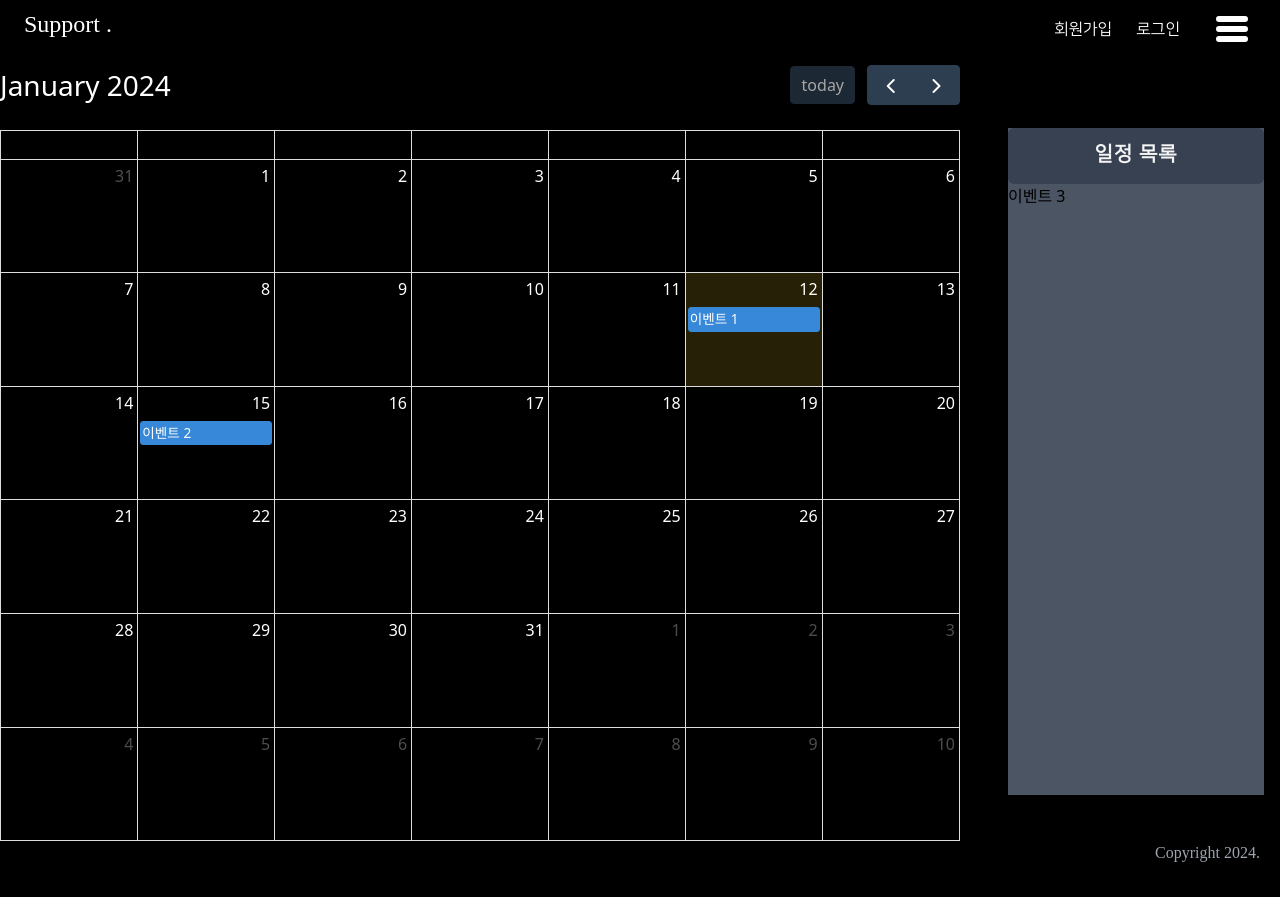
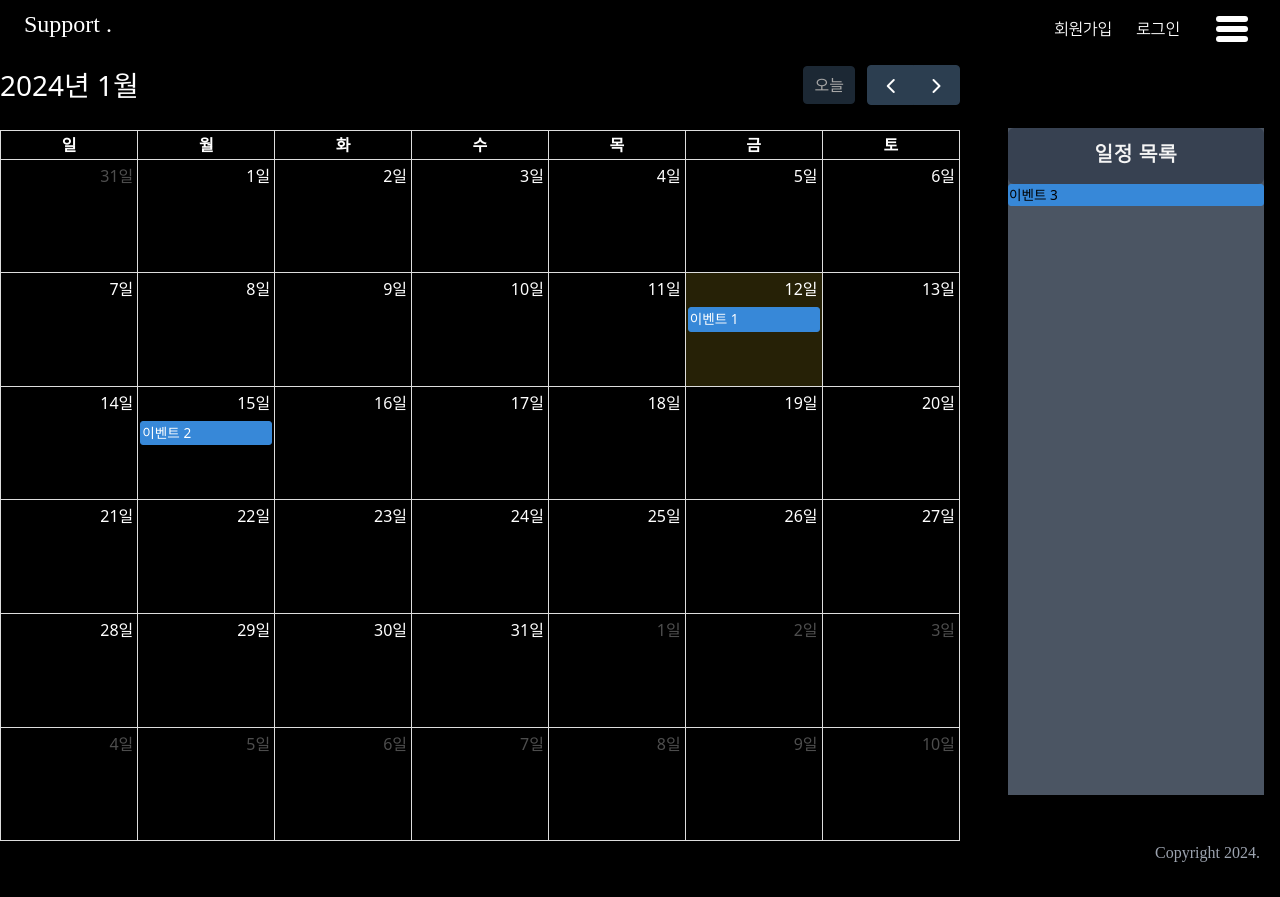
Before and after one commit to kutaelee/support-web, a React (Create React App) app in the folder src/main/reactfront/: page /inspection/plan in a window 1280 px wide. Built offline with nearby package versions, Linux system fonts and the light colour scheme; a web font is replaced by a local one.

Commit message:
Draggable add

```diff
--- a/src/main/reactfront/src/assist/css/customCalendar.css
+++ b/src/main/reactfront/src/assist/css/customCalendar.css
@@ -8,3 +8,6 @@
 .fc-toolbar-title{
     color: white;
 }
+.fc-col-header-cell-cushion{
+    color: white;
+}
--- a/src/main/reactfront/src/component/calendarEventModal.js
+++ b/src/main/reactfront/src/component/calendarEventModal.js
@@ -8,8 +8,8 @@ const CalendarEventModal = ({ isOpen, onClose, onSave, initialEvent }) => {
   useEffect(() => {
     // 초기 이벤트가 변경될 때마다 날짜와 텍스트를 업데이트
     if (initialEvent) {
-      const newDateWithMillis = new Date(initialEvent.startStr).toISOString().slice(0, 10); // UTC 시간으로 변환하고 날짜 포맷 조절
-      setNewDate(newDateWithMillis);
+      const newDateWithMillis = new Date(initialEvent.startStr);
+      setNewDate(newDateWithMillis.toISOString().slice(0, 10));
       setNewText(initialEvent.title || ''); // 이벤트에 설명이 있는 경우 표시
     }
   }, [initialEvent]);
--- a/src/main/reactfront/src/component/custCalendar.js
+++ b/src/main/reactfront/src/component/custCalendar.js
@@ -5,6 +5,7 @@ import interactionPlugin from '@fullcalendar/interaction';
 import EventModal from 'component/calendarEventModal';
 import ListBox from 'component/listBox';
 import 'assist/css/customCalendar.css';
+import koLocale from '@fullcalendar/core/locales/ko';
 
 const CustCalendar = () => {
   const [modalOpen, setModalOpen] = useState(false);
@@ -46,28 +47,24 @@ const CustCalendar = () => {
     handleModalClose();
   };
 
-  const handleEventDrop = (info) => {
-    console.log('드롭한 날짜:', info.event.start);
-  };
+  const handleEventReceive = (info) => {
+    console.log(info.event.id)
 
-  const handleDrop = (e) => {
-    e.preventDefault();
+    const timezoneOffset = new Date().getTimezoneOffset() * 60000;
+    const startDate = new Date(info.event.start-timezoneOffset);
 
-    const calendarApi = calendarRef.current.getApi();
-    const eventId = e.dataTransfer.getData('text/plain');
-    const draggedEl = document.getElementById(eventId);
 
-    // 이벤트 엘리먼트의 날짜 가져오기
-    const date = calendarApi.getDate(draggedEl);
-
-    const updatedEvents = events.map((ev) =>
-      ev.id === eventId ? { ...ev, date: date ? date.toISOString() : null } : ev
-    );
+    // 원하는 작업 수행
+    console.log('Received event start date:', startDate.toISOString().slice(0, 10));
+    const updatedEvents = events.map((event) =>
+    event.id === info.event.id
+      ? { ...event, date: startDate.toISOString().slice(0, 10) }
+      : event
+  );
 
     setEvents(updatedEvents);
+    console.log(events)
 
-    // handleEventDrop을 호출하여 부모 컴포넌트에 업데이트된 이벤트를 전달
-    handleEventDrop({ event: { start: date } });
   };
 
   const calendarOptions = {
@@ -77,20 +74,22 @@ const CustCalendar = () => {
     events: events.filter((event) => !!event.date),
     editable: true,
     eventClick: handleEventClick,
-    eventDrop: handleEventDrop,
     droppable: true,
+    eventReceive: handleEventReceive,
+    locale: koLocale
   };
 
   return (
     <div>
       <div className='pt-10 w-3/4 h-5/6 inline-block'>
         <h2>나만의 캘린더</h2>
-        <div className="calendar-container" onDrop={handleDrop} onDragOver={(e) => e.preventDefault()}>
+        <div className="calendar-container"  onDragOver={(e) => e.preventDefault()}>
           <FullCalendar {...calendarOptions} ref={calendarRef} />
           <EventModal isOpen={modalOpen} onClose={handleModalClose} onSave={handleModalSave} initialEvent={selectedEvent} />
         </div>
       </div>
-      <ListBox handleDrop={handleDrop} onEventDrop={handleEventDrop} events={events} setEvents={setEvents} calendarRef={calendarRef} />
+
+      <ListBox events={events} setEvents={setEvents} calendarRef={calendarRef}  />
     </div>
   );
 };
--- a/src/main/reactfront/src/component/listBox.js
+++ b/src/main/reactfront/src/component/listBox.js
@@ -1,29 +1,33 @@
-const ListBox = ({ events, setEvents, calendarRef, handleEventDrop }) => {
-  const handleDragStart = (event, e) => {
-    e.dataTransfer.setData('text/plain', event.id);
-  };
+import React, { useRef, useEffect } from 'react';
+import { Draggable } from '@fullcalendar/interaction';
 
-  const handleDrop = (e) => {
-    e.preventDefault();
+const DraggableListBoxItem = ({eventData}) => {
+  const externalEventRef = useRef(null);
 
-    const calendarApi = calendarRef.current.getApi();
-    const { x, y } = e;
-    const date = calendarApi.getDateFromEventProps({ x, y, type: 'drag' });
+  useEffect(() => {
+    const externalDraggable = new Draggable(externalEventRef.current, {
+      eventData: () => ({ title: eventData.title , id: eventData.id }),
+    });
 
-    const eventId = e.dataTransfer.getData('text/plain');
-    const updatedEvents = events.map((ev) =>
-      ev.id === eventId ? { ...ev, date: date ? date.toISOString() : null } : ev
-    );
+    // 컴포넌트가 언마운트될 때 Draggable 인스턴스를 소멸시킵니다.
+    return () => {
+      externalDraggable.destroy();
+    };
+  }, [eventData]);
 
-    setEvents(updatedEvents);
+  return (
+    <li
+    className='fc-event fc-event-draggable fc-event-resizable fc-event-start fc-event-end fc-event-past fc-daygrid-event fc-daygrid-block-event fc-h-event'
+      ref={externalEventRef}
+      data-event={JSON.stringify(eventData)}
+      draggable='true'
+    >
+      {eventData.title}
+    </li>
+  );
+};
 
-    // handleEventDrop을 호출하여 부모 컴포넌트에 업데이트된 이벤트를 전달
-    handleEventDrop({ event: { start: date } });
-  };
-
-  const handleDragOver = (e) => {
-    e.preventDefault();
-  };
+const ListBox = ({ events }) => {
 
   return (
     <div className='inline-block w-1/5 h-5/6 absolute ml-12 mt-32 bg-gray-600'>
@@ -34,15 +38,11 @@ const ListBox = ({ events, setEvents, calendarRef, handleEventDrop }) => {
         {events.map(
           (event) =>
             event.date == null && (
-              <li
+              <DraggableListBoxItem
                 key={event.id}
-                draggable
-                onDragStart={(e) => handleDragStart(event, e)}
-                onDrop={(e) => handleDrop(e)}
-                onDragOver={handleDragOver}
-              >
-                {event.title}
-              </li>
+                eventData={event}
+
+              />
             )
         )}
       </ul>
```
